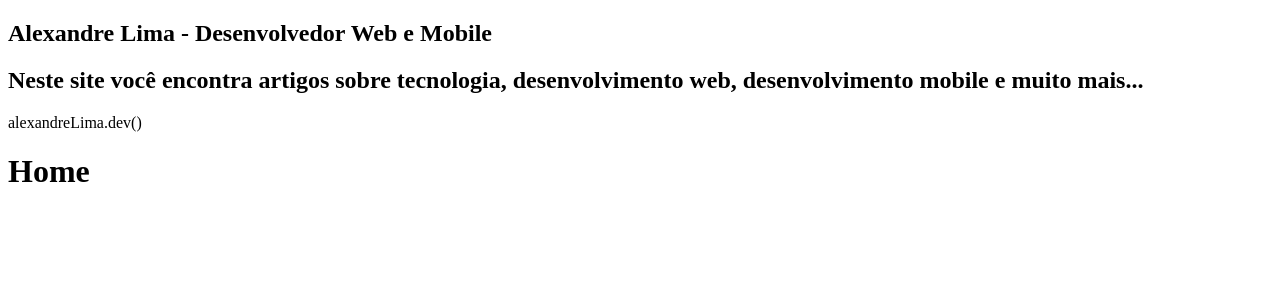
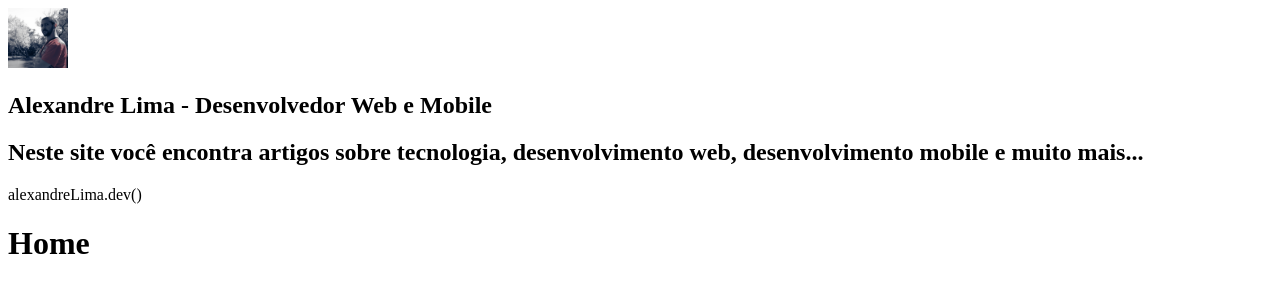
Before and after one commit to Alexandresl/alexandreLima.dev-2020, a Gatsby site: page / in a window 1280 px wide. Built offline with nearby package versions, Linux system fonts and the light colour scheme; Gatsby itself is replaced by a stand-in of ours.

Commit message:
Criando o Avatar

```diff
--- /dev/null
+++ b/src/components/Avatar/index.js
@@ -0,0 +1,29 @@
+import React from "react"
+import { useStaticQuery, graphql } from "gatsby"
+import Img from "gatsby-image"
+
+const Avatar = () => {
+  const { avatarImage } = useStaticQuery(
+    graphql`
+      query {
+        avatarImage: file(relativePath: { eq: "profile-photo.jpg" }) {
+          childImageSharp {
+            fixed(width: 60, height: 60) {
+              ...GatsbyImageSharpFixed
+            }
+          }
+        }
+      }
+    `
+  )
+
+  return (
+    <Img
+      fixed={avatarImage.childImageSharp.fixed}
+      alt="Foto: Alexandre Lima"
+      title="Alexandre Lima - Desenvolvedor Web e Mobile"
+    />
+  )
+}
+
+export default Avatar
--- a/src/components/brand/index.js
+++ b/src/components/brand/index.js
@@ -1,5 +1,6 @@
 import React from "react"
 import { useStaticQuery, graphql } from "gatsby"
+import Avatar from "../Avatar"
 
 const Brand = () => {
   const {
@@ -20,6 +21,7 @@
 
   return (
     <div className="Brand-Wrapper">
+      <Avatar />
       <h1>{title}</h1>
       <h2>{description}</h2>
       <p>{author}</p>
```
